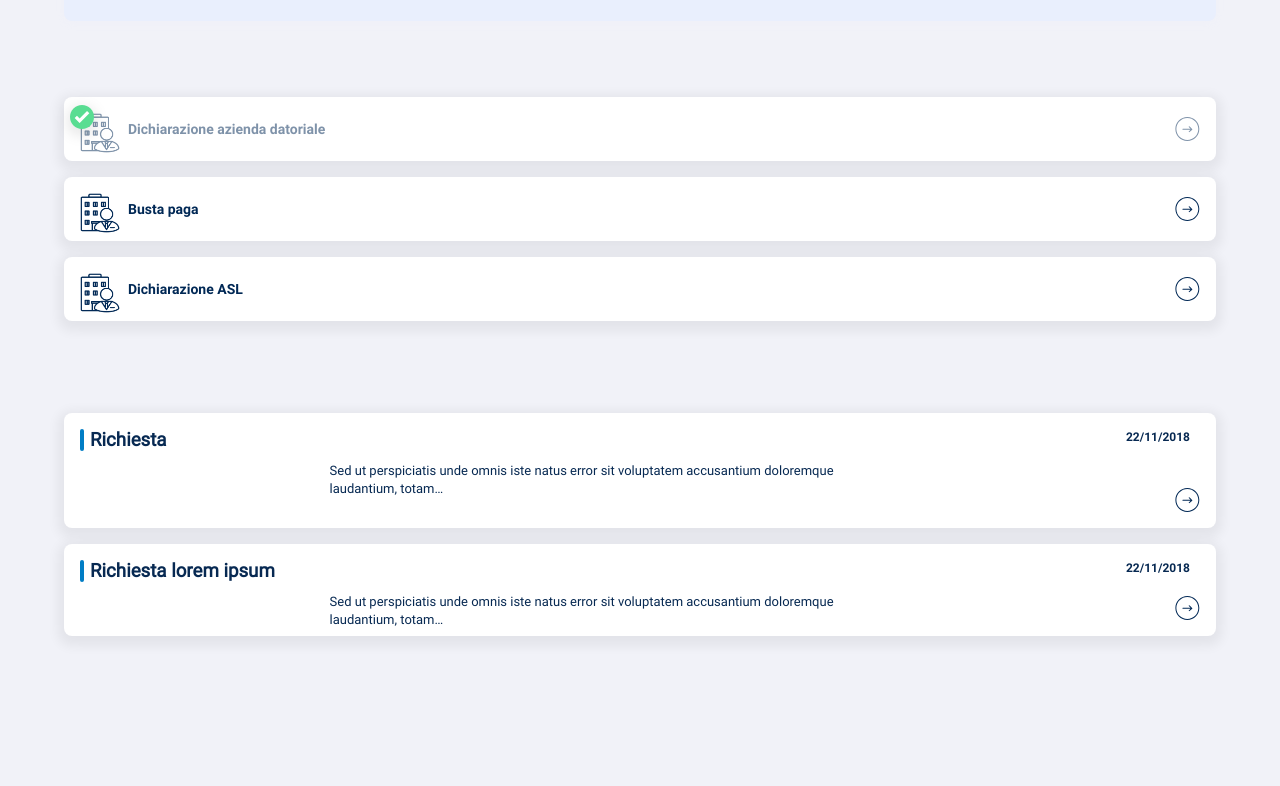
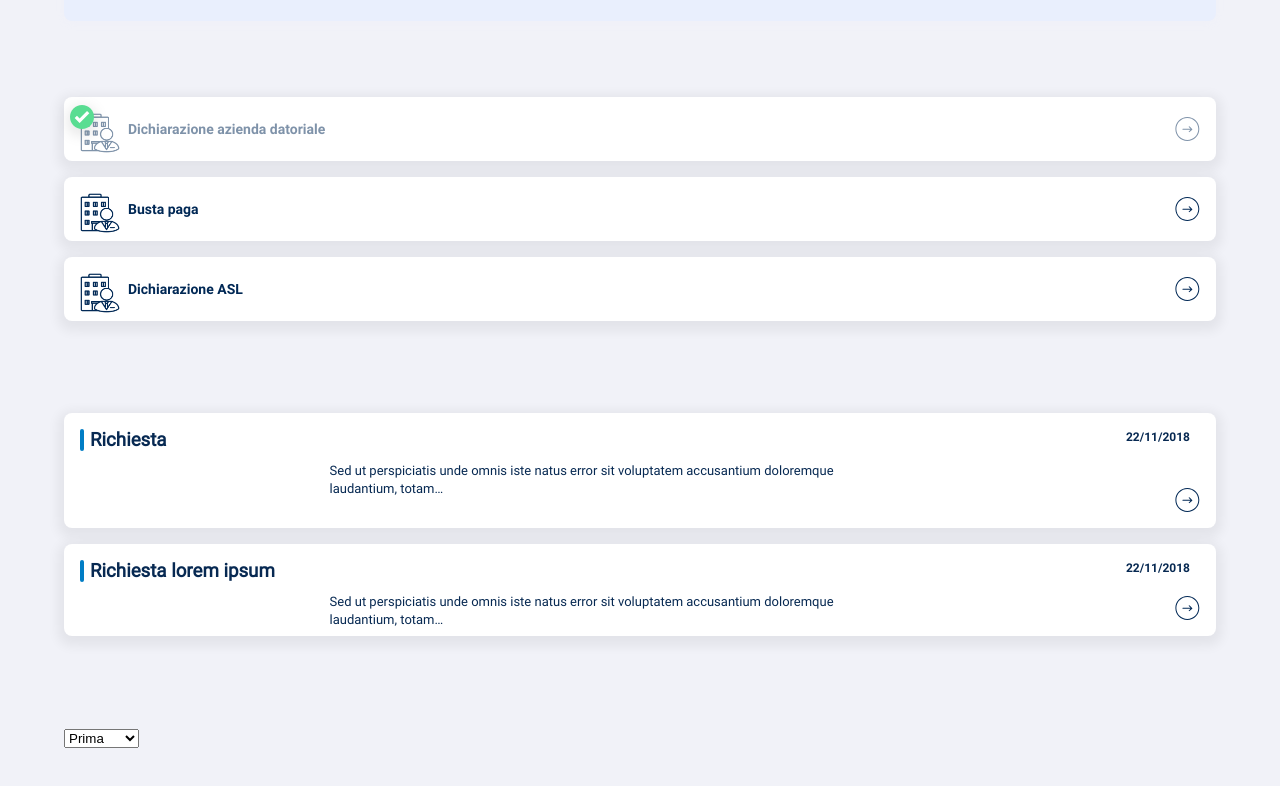
Before and after one commit to GIT-TRIPLESENSE/app-pitagora, a website: page src/pages/index.html in a window 1280 px wide. Shown: the part 3090-3876 px from the top of the page. Before the commit the page ends 3818 px from the top, so only its background shows below. Drawn offline with nearby package versions, Linux system fonts and the light colour scheme; files that its build step writes are made by us from their sources.

Commit message:
inizio select

```diff
--- a/src/pages/index.html
+++ b/src/pages/index.html
@@ -448,8 +448,10 @@
         <br>
         <br>
 
+        <!-- inizio componente info-card is-last richieste con cta -->
+
+        <!-- aggiungere la classe --is-last-- se è l'ultima richiesta -->
         <div class="info-card card-cta flex-column is-last">
-
             <div class="info-card__title row-start">
                 <h3 class="title">Richiesta</h3>
                 <div class="date-container">
@@ -465,11 +467,11 @@
             <div class="info-card__icon-container button">
                 <img src="../../static/assets/right.svg">
             </div>
+        </div>
+        <!-- fine componente info-card richieste con cta -->
 
-        </div>
-
+        <!-- aggiungere la classe --is-last-- se è l'ultima richiesta -->
         <div class="info-card card-cta flex-column">
-
             <div class="info-card__title row-start">
                 <h3 class="title">Richiesta lorem ipsum </h3>
                 <div class="date-container">
@@ -485,9 +487,22 @@
             <div class="info-card__icon-container button">
                 <img src="../../static/assets/right.svg">
             </div>
-
         </div>
 
+        <br>
+        <br>
+        <br>
+        <br>
+        <!-- inizio Select component -->
+        <div class="select">
+            <select>
+                <option value="0">Prima</option>
+                <option value="1">Seconda</option>
+                <option value="2">Terza</option>
+                <option value="3">Quarta</option>
+            </select>
+        </div>
+        <!-- fine Select component -->
         <br>
         <br>
         <br>
```
Also changed, not shown: src/components/Select/select.scss (added).
